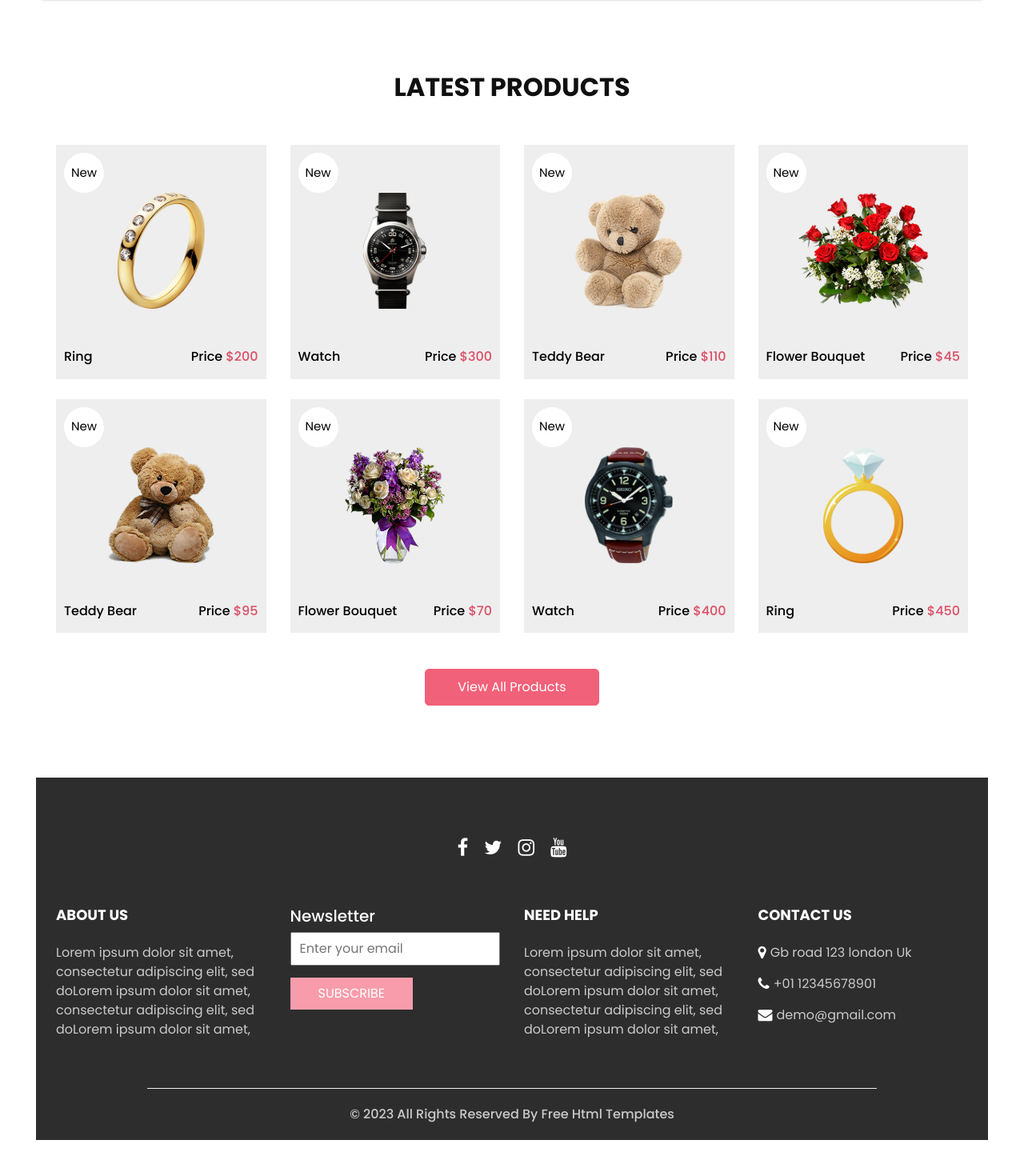
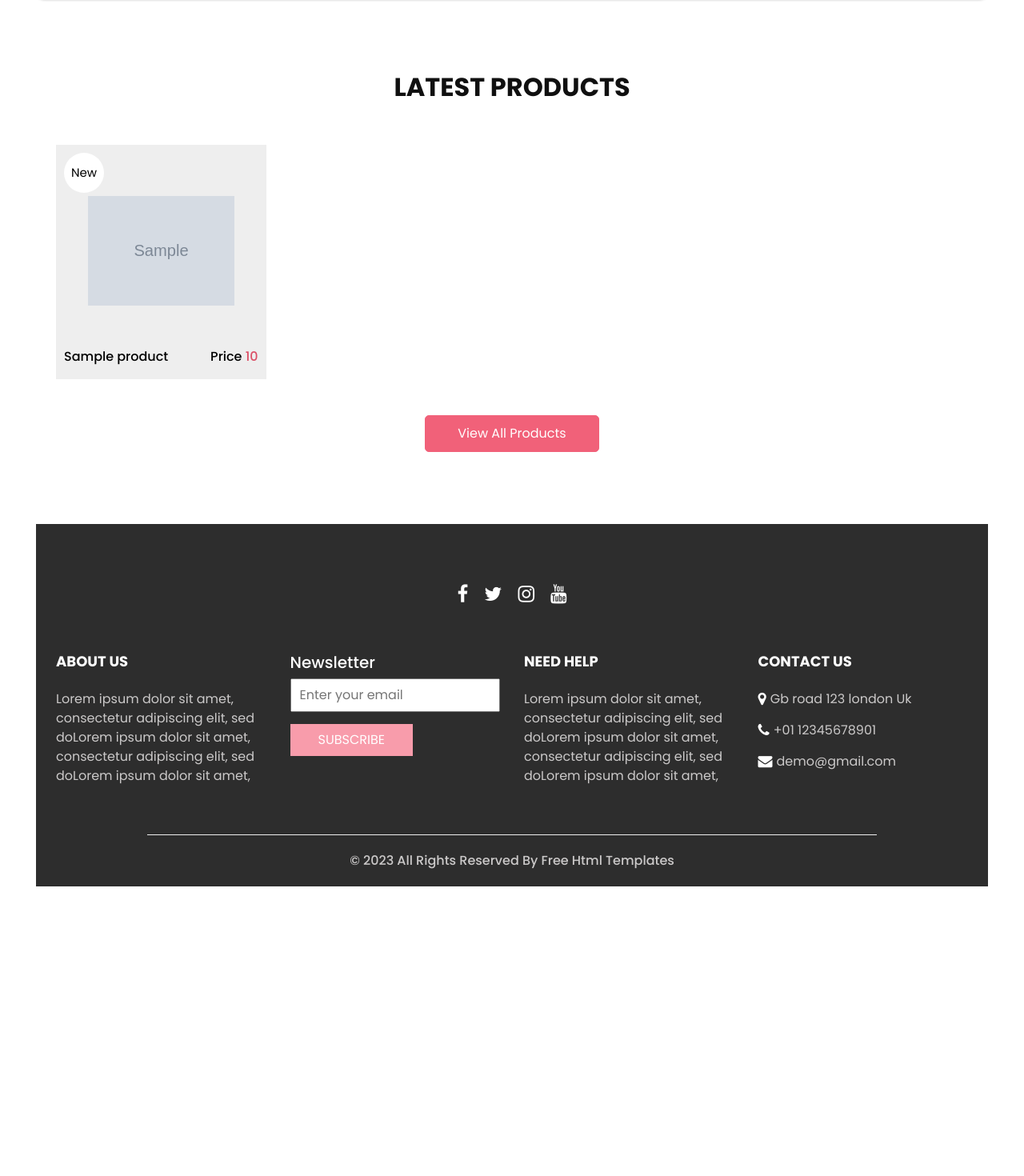
Before and after one commit to Ibrohim1702/Giftos, a Django app: template templates/shop.html in a window 1280 px wide. Shown: the part 126-1596 px from the top of the page at 80% size. After the commit the page ends 1234 px from the top, so only its background shows below. Run offline with Django 4.2, Linux system fonts and the light colour scheme; the template is opened without the code that fills it: most values are stand-ins (such as "Sample title", 1, 10 or a date in 2020); grey boxes marked "Sample" are stand-in pictures; some libraries are stand-ins or nearby versions.

Commit message:
Views, Admin
Shop, Static, Views

```diff
--- a/templates/shop.html
+++ b/templates/shop.html
@@ -11,7 +12,7 @@
   <meta name="keywords" content="" />
   <meta name="description" content="" />
   <meta name="author" content="" />
-  <link rel="shortcut icon" href="images/favicon.png" type="image/x-icon">
+  <link rel="shortcut icon" href="{% static 'images/favicon.png' %}" type="image/x-icon">
 
   <title>
     Giftos
@@ -21,12 +22,12 @@
   <link rel="stylesheet" type="text/css" href="https://cdnjs.cloudflare.com/ajax/libs/OwlCarousel2/2.3.4/assets/owl.carousel.min.css" />
 
   <!-- bootstrap core css -->
-  <link rel="stylesheet" type="text/css" href="css/bootstrap.css" />
+  <link rel="stylesheet" type="text/css" href="{% static 'css/bootstrap.css' %}" />
 
   <!-- Custom styles for this template -->
-  <link href="css/style.css" rel="stylesheet" />
+  <link href="{% static 'css/style.css' %}" rel="stylesheet" />
   <!-- responsive style -->
-  <link href="css/responsive.css" rel="stylesheet" />
+  <link href="{% static 'css/responsive.css' %}" rel="stylesheet" />
 </head>
 
 <body>
@@ -101,20 +102,21 @@
         </h2>
       </div>
       <div class="row">
+        {% for i in products %}
           <div class="col-sm-6 col-md-4 col-lg-3">
             <div class="box">
               <a href="">
                 <div class="img-box">
-                <img src="images/p1.png" alt="">
+                  <img src="{{ i.img.url }}" alt="">
                 </div>
                 <div class="detail-box">
                   <h6>
-                  Ring
+                    {{ i.name }}
                   </h6>
                   <h6>
                     Price
                     <span>
-                    $200
+                      {{ i.price }}
                     </span>
                   </h6>
                 </div>
@@ -126,181 +128,7 @@
               </a>
             </div>
           </div>
-        <div class="col-sm-6 col-md-4 col-lg-3">
-          <div class="box">
-            <a href="">
-              <div class="img-box">
-                <img src="images/p2.png" alt="">
-              </div>
-              <div class="detail-box">
-                <h6>
-                  Watch
-                </h6>
-                <h6>
-                  Price
-                  <span>
-                    $300
-                  </span>
-                </h6>
-              </div>
-              <div class="new">
-                <span>
-                  New
-                </span>
-              </div>
-            </a>
-          </div>
-        </div>
-        <div class="col-sm-6 col-md-4 col-lg-3">
-          <div class="box">
-            <a href="">
-              <div class="img-box">
-                <img src="images/p3.png" alt="">
-              </div>
-              <div class="detail-box">
-                <h6>
-                  Teddy Bear
-                </h6>
-                <h6>
-                  Price
-                  <span>
-                    $110
-                  </span>
-                </h6>
-              </div>
-              <div class="new">
-                <span>
-                  New
-                </span>
-              </div>
-            </a>
-          </div>
-        </div>
-        <div class="col-sm-6 col-md-4 col-lg-3">
-          <div class="box">
-            <a href="">
-              <div class="img-box">
-                <img src="images/p4.png" alt="">
-              </div>
-              <div class="detail-box">
-                <h6>
-                  Flower Bouquet
-                </h6>
-                <h6>
-                  Price
-                  <span>
-                    $45
-                  </span>
-                </h6>
-              </div>
-              <div class="new">
-                <span>
-                  New
-                </span>
-              </div>
-            </a>
-          </div>
-        </div>
-        <div class="col-sm-6 col-md-4 col-lg-3">
-          <div class="box">
-            <a href="">
-              <div class="img-box">
-                <img src="images/p5.png" alt="">
-              </div>
-              <div class="detail-box">
-                <h6>
-                  Teddy Bear
-                </h6>
-                <h6>
-                  Price
-                  <span>
-                    $95
-                  </span>
-                </h6>
-              </div>
-              <div class="new">
-                <span>
-                  New
-                </span>
-              </div>
-            </a>
-          </div>
-        </div>
-        <div class="col-sm-6 col-md-4 col-lg-3">
-          <div class="box">
-            <a href="">
-              <div class="img-box">
-                <img src="images/p6.png" alt="">
-              </div>
-              <div class="detail-box">
-                <h6>
-                  Flower Bouquet
-                </h6>
-                <h6>
-                  Price
-                  <span>
-                    $70
-                  </span>
-                </h6>
-              </div>
-              <div class="new">
-                <span>
-                  New
-                </span>
-              </div>
-            </a>
-          </div>
-        </div>
-        <div class="col-sm-6 col-md-4 col-lg-3">
-          <div class="box">
-            <a href="">
-              <div class="img-box">
-                <img src="images/p7.png" alt="">
-              </div>
-              <div class="detail-box">
-                <h6>
-                  Watch
-                </h6>
-                <h6>
-                  Price
-                  <span>
-                    $400
-                  </span>
-                </h6>
-              </div>
-              <div class="new">
-                <span>
-                  New
-                </span>
-              </div>
-            </a>
-          </div>
-        </div>
-        <div class="col-sm-6 col-md-4 col-lg-3">
-          <div class="box">
-            <a href="">
-              <div class="img-box">
-                <img src="images/p8.png" alt="">
-              </div>
-              <div class="detail-box">
-                <h6>
-                  Ring
-                </h6>
-                <h6>
-                  Price
-                  <span>
-                    $450
-                  </span>
-                </h6>
-              </div>
-              <div class="new">
-                <span>
-                  New
-                </span>
-              </div>
-            </a>
-          </div>
-        </div>
+        {% endfor%}
       </div>
       <div class="btn-box">
         <a href="">
```
Also changed, not shown: other parts of templates/shop.html (+11 -10 lines), sayt/views.py (+44 -19 lines), templates/contact.html (+14 -12 lines), templates/index.html (+6 -6 lines), templates/testimonial.html (+18 -16 lines), templates/why.html (+18 -16 lines), media/Braclet11.webp (added), media/Iwatch.webp (added), media/Teddy_Bear.jpg (added), media/teddy.jpg (added). Lines whose indentation alone changed are shown as unchanged.
